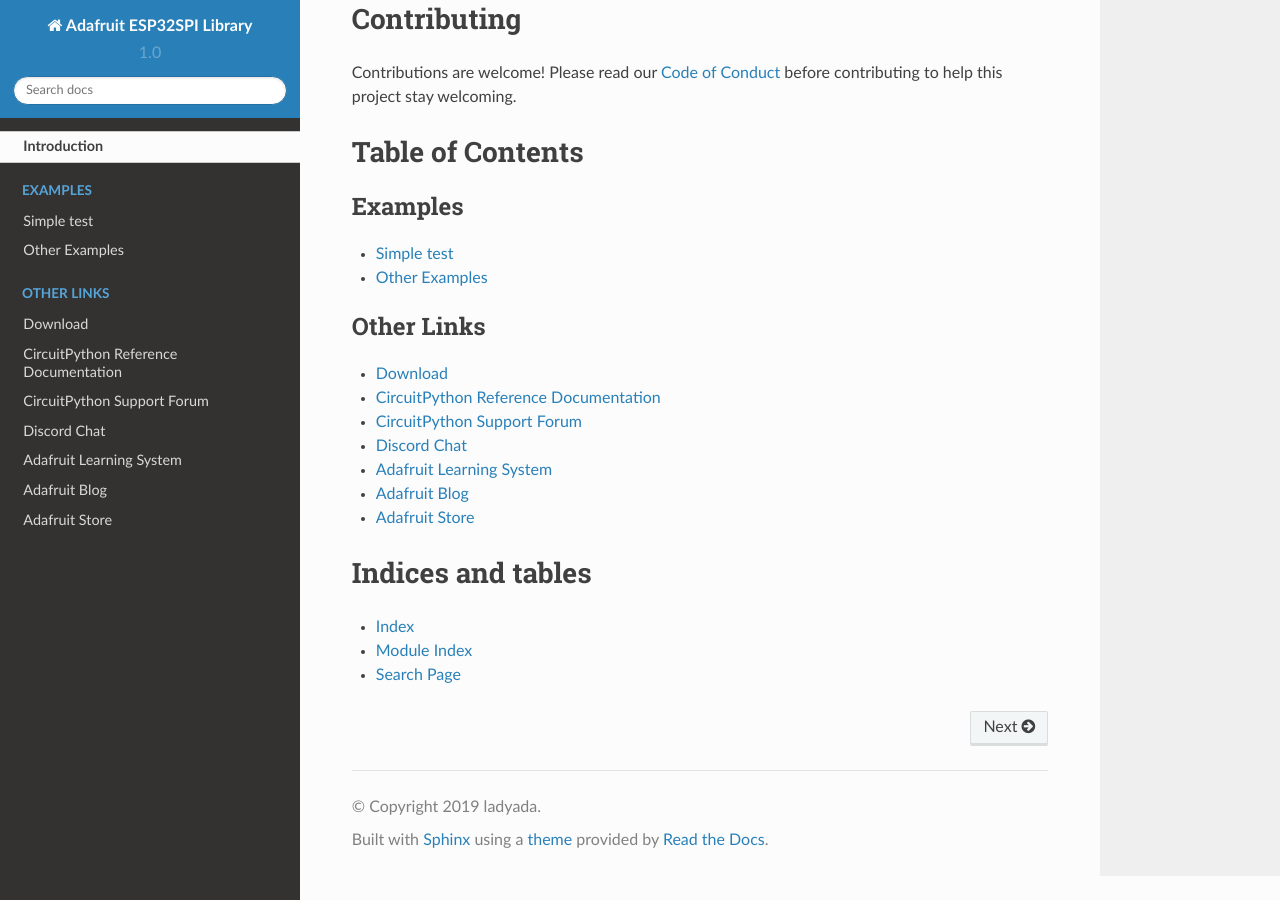
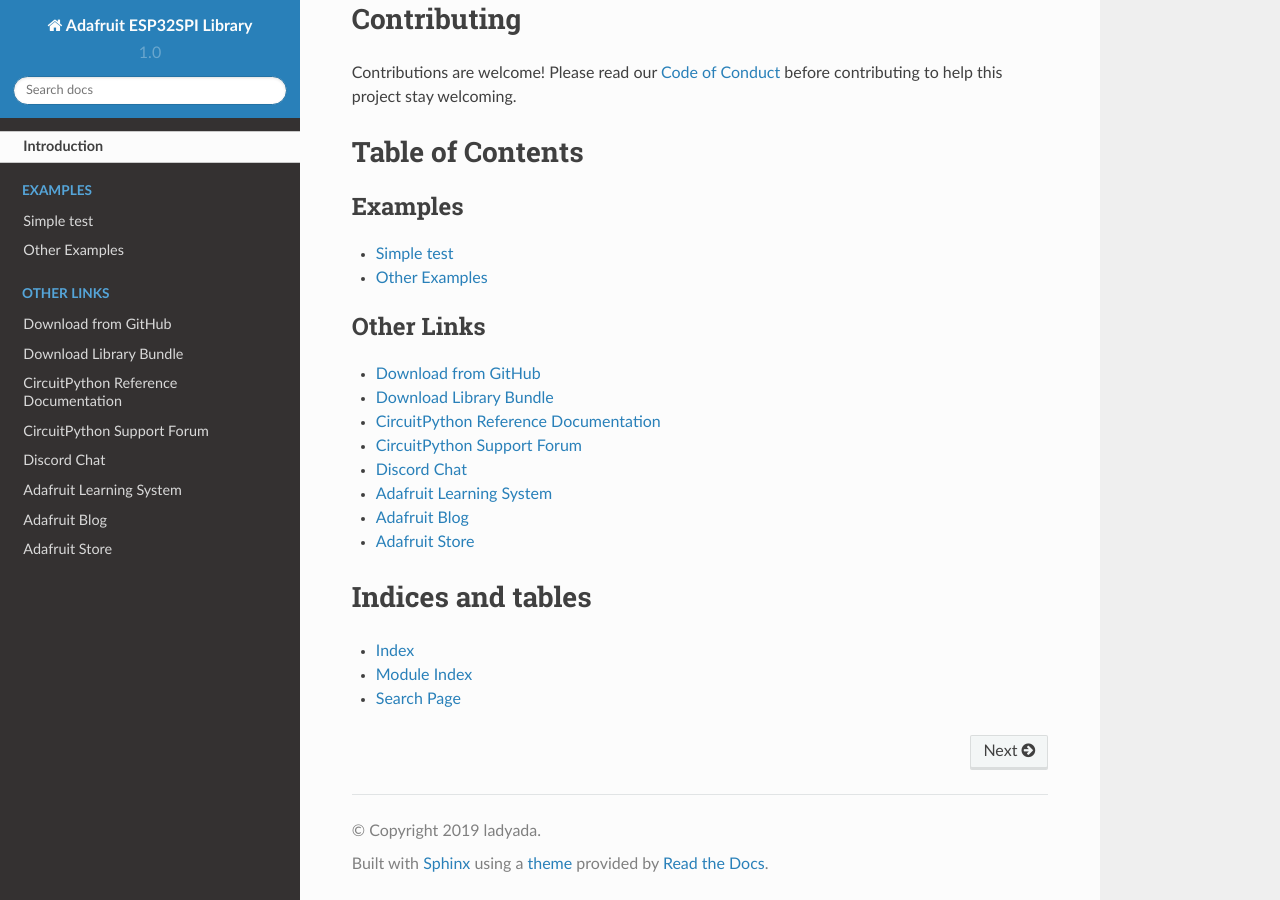
Before and after one commit to adafruit/Adafruit_CircuitPython_ESP32SPI, a Sphinx documentation site: the page built from docs/index.rst, in a window 1280 px wide and 900 px high, scrolled down 1299 px. Built offline with Sphinx 7.4.7 and the Read the Docs theme 2.0.0, drawn with Linux system fonts in a browser that asks for light colours.

Commit message:
Added cp.org link to index.rst

```diff
--- a/docs/index.rst
+++ b/docs/index.rst
@@ -29,7 +29,8 @@
 .. toctree::
     :caption: Other Links
 
-    Download <https://github.com/adafruit/Adafruit_CircuitPython_ESP32SPI/releases/latest>
+    Download from GitHub <https://github.com/adafruit/Adafruit_CircuitPython_ESP32SPI/releases/latest>
+    Download Library Bundle <https://circuitpython.org/libraries>
     CircuitPython Reference Documentation <https://docs.circuitpython.org>
     CircuitPython Support Forum <https://forums.adafruit.com/viewforum.php?f=60>
     Discord Chat <https://adafru.it/discord>
```
